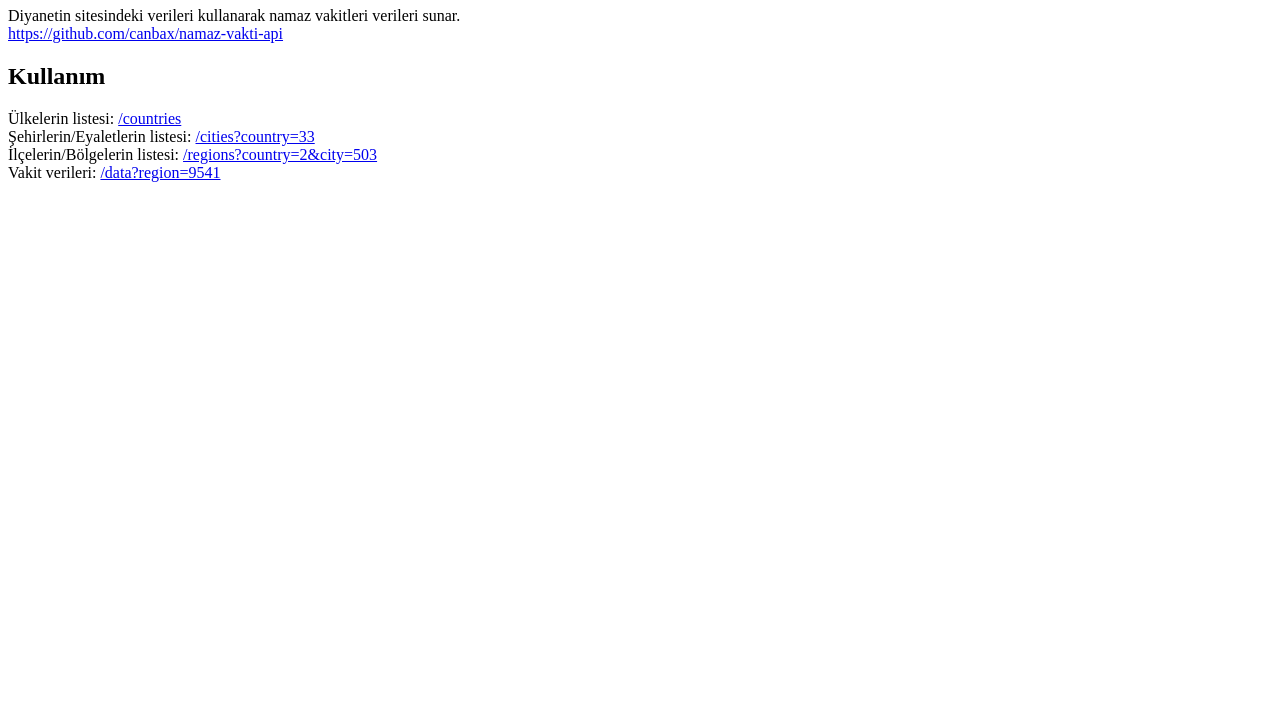
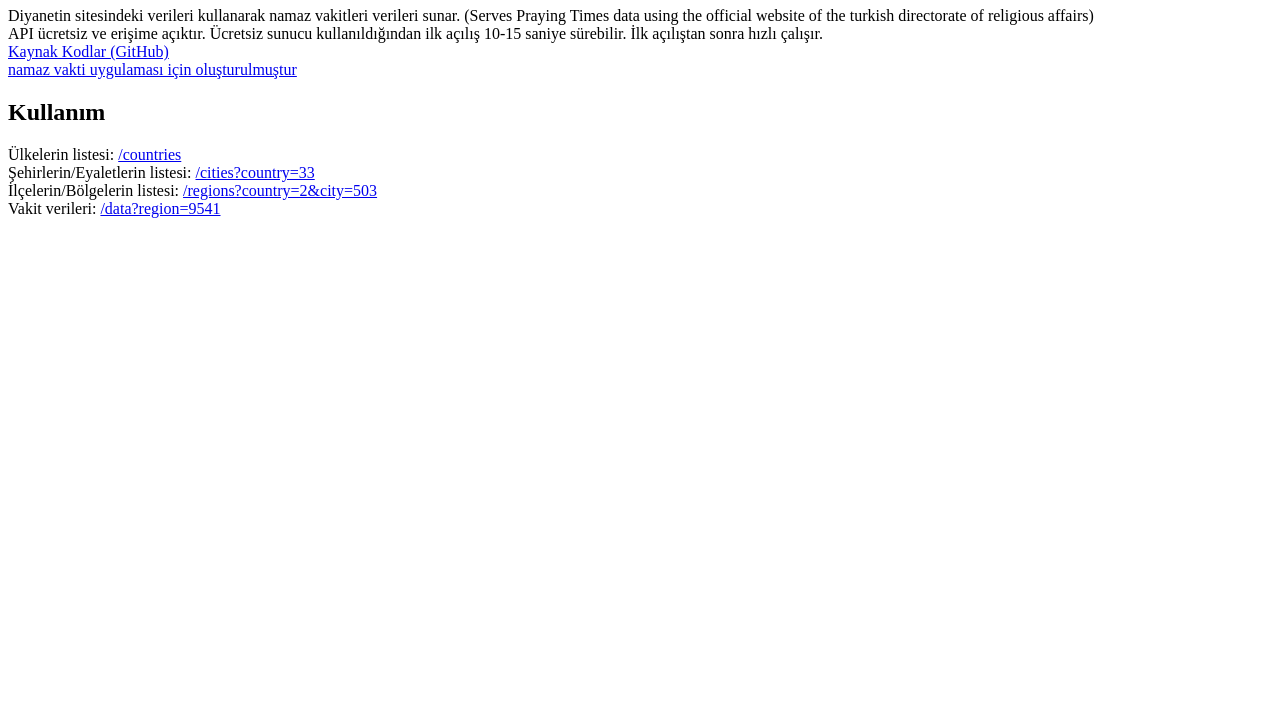
Before and after one commit to canbax/namaz-vakti-api, a website: page public/index.html in a window 1280 px wide. Shown: the part 73-800 px from the top of the page. Drawn offline with Linux system fonts and the light colour scheme.

Commit message:
more explanation, upgrade dependencies

```diff
--- a/package.json
+++ b/package.json
@@ -11,6 +11,6 @@
   "license": "ISC",
   "dependencies": {
     "express": "^4.17.1",
-    "got": "^11.8.0"
+    "got": "^11.8.1"
   }
 }
--- a/public/index.html
+++ b/public/index.html
@@ -11,9 +11,17 @@
 <body>
 
   <h1 id="haeder">Namaz Vakti API</h1>
-  <span id="exp">Diyanetin sitesindeki verileri kullanarak namaz vakitleri verileri sunar.</span>
+  <span> Diyanetin sitesindeki verileri kullanarak namaz vakitleri verileri sunar. (Serves Praying Times data
+    using the official website of the turkish directorate of religious affairs) </span>
   <br>
-  <a target="_blank" href="https://github.com/canbax/namaz-vakti-api">https://github.com/canbax/namaz-vakti-api</a>
+  <span>
+    API ücretsiz ve erişime açıktır. Ücretsiz sunucu kullanıldığından ilk açılış 10-15 saniye sürebilir. İlk açılıştan
+    sonra hızlı çalışır.
+  </span>
+  <br>
+  <a target="_blank" href="https://github.com/canbax/namaz-vakti-api">Kaynak Kodlar (GitHub)</a>
+  <br>
+  <a target="_blank" href="https://github.com/canbax/namaz-vakti-api">namaz vakti uygulaması için oluşturulmuştur </a>
   <br>
   <h2>Kullanım</h2>
   <span>Ülkelerin listesi: </span>
--- a/server.js
+++ b/server.js
@@ -141,4 +141,4 @@ app.get('/regions', getRegionsList);
 app.get('/data', getTimeData4Region);
 
 const PORT = process.env.PORT || 3000;
-app.listen(PORT, () => console.log('namaz vakti listening on 3000'));
+app.listen(PORT, () => console.log('namaz vakti API listening on 3000'));
```
Also changed, not shown: 1 other file.
